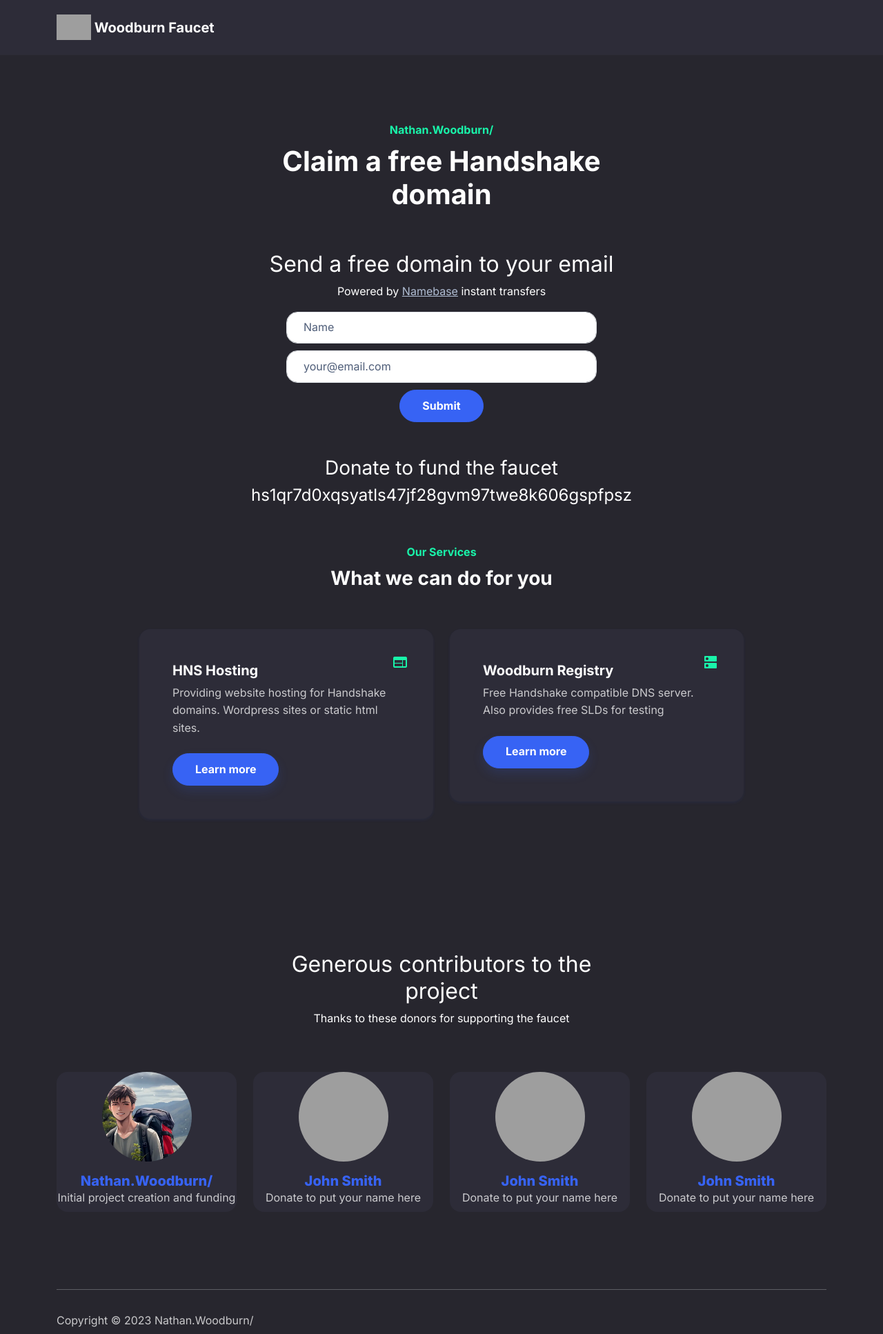
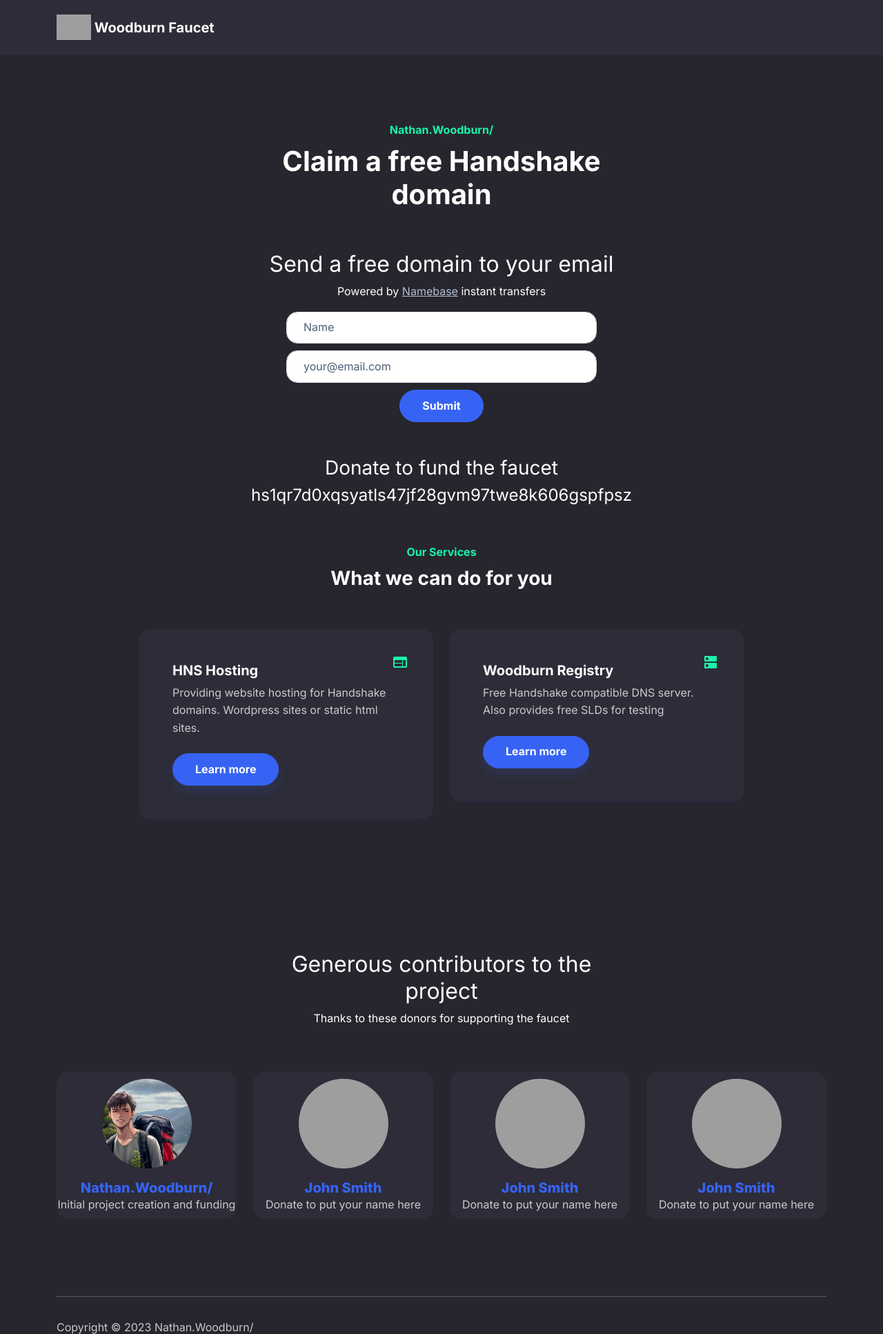
Before and after one commit to Nathanwoodburn/faucet, a Flask app: page / in a window 1280 px wide. Shown: the top 1934 px of the page at 69% size. Run offline with Flask 3, Linux system fonts and the light colour scheme; some libraries are stand-ins or nearby versions; grey boxes are pictures that could not be loaded.

Commit message:
fix: Increase image top margin in donor section

```diff
--- a/templates/index.html
+++ b/templates/index.html
@@ -111,7 +111,7 @@ Claim a free Handshake domain">
             <div class="row gy-4 row-cols-2 row-cols-md-4">
                 <div class="col">
                     <div class="card border-0 shadow-none">
-                        <div class="card-body text-center d-flex flex-column align-items-center p-0"><img class="rounded-circle mb-3 fit-cover" width="130" height="130" src="assets/img/team/nathanwoodburn.webp">
+                        <div class="card-body text-center d-flex flex-column align-items-center p-0"><img class="rounded-circle mb-3 fit-cover" width="130" height="130" src="assets/img/team/nathanwoodburn.webp" style="margin-top: 10px;">
                             <h5 class="fw-bold text-primary card-title mb-0"><strong>Nathan.Woodburn/</strong></h5>
                             <p class="text-muted card-text mb-2">Initial project creation and funding</p>
                         </div>
@@ -119,7 +119,7 @@ Claim a free Handshake domain">
                 </div>
                 <div class="col">
                     <div class="card border-0 shadow-none">
-                        <div class="card-body text-center d-flex flex-column align-items-center p-0"><img class="rounded-circle mb-3 fit-cover" width="130" height="130" src="assets/img/favicon.svg">
+                        <div class="card-body text-center d-flex flex-column align-items-center p-0"><img class="rounded-circle mb-3 fit-cover" width="130" height="130" src="assets/img/favicon.svg" style="margin-top: 10px;">
                             <h5 class="fw-bold text-primary card-title mb-0"><strong>John Smith</strong></h5>
                             <p class="text-muted card-text mb-2">Donate to put your name here</p>
                         </div>
@@ -127,7 +127,7 @@ Claim a free Handshake domain">
                 </div>
                 <div class="col">
                     <div class="card border-0 shadow-none">
-                        <div class="card-body text-center d-flex flex-column align-items-center p-0"><img class="rounded-circle mb-3 fit-cover" width="130" height="130" src="assets/img/favicon.svg">
+                        <div class="card-body text-center d-flex flex-column align-items-center p-0"><img class="rounded-circle mb-3 fit-cover" width="130" height="130" src="assets/img/favicon.svg" style="margin-top: 10px;">
                             <h5 class="fw-bold text-primary card-title mb-0"><strong>John Smith</strong></h5>
                             <p class="text-muted card-text mb-2">Donate to put your name here</p>
                         </div>
@@ -135,7 +135,7 @@ Claim a free Handshake domain">
                 </div>
                 <div class="col">
                     <div class="card border-0 shadow-none">
-                        <div class="card-body text-center d-flex flex-column align-items-center p-0"><img class="rounded-circle mb-3 fit-cover" width="130" height="130" src="assets/img/favicon.svg">
+                        <div class="card-body text-center d-flex flex-column align-items-center p-0"><img class="rounded-circle mb-3 fit-cover" width="130" height="130" src="assets/img/favicon.svg" style="margin-top: 10px;">
                             <h5 class="fw-bold text-primary card-title mb-0"><strong>John Smith</strong></h5>
                             <p class="text-muted card-text mb-2">Donate to put your name here</p>
                         </div>
```
Also changed, not shown: templates/error.html (+4 -4 lines), templates/stats.html (+4 -4 lines), templates/success.html (+4 -4 lines).
